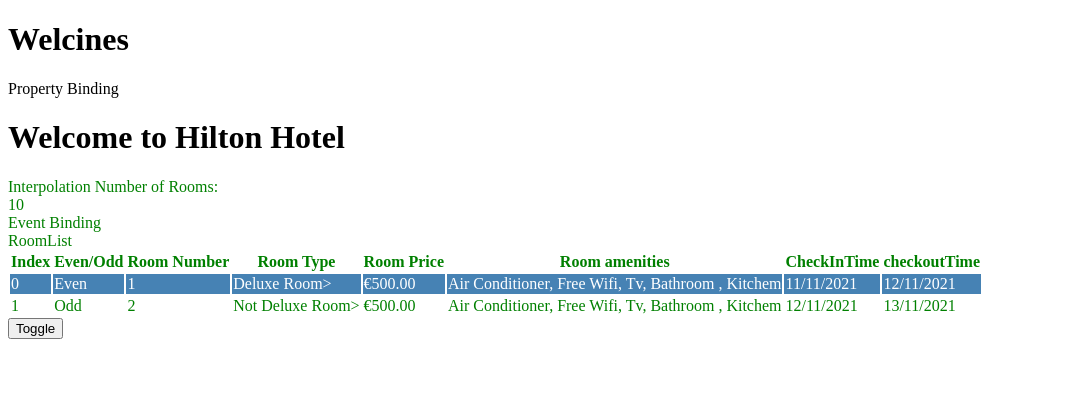
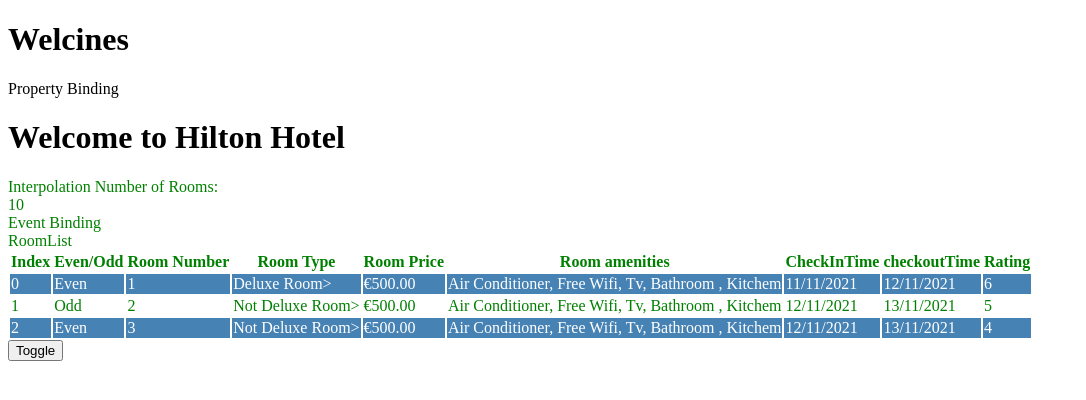
Before and after one commit to Emhyrvs/hotelinventoryapp, an Angular app: page / in a window 1280 px wide. Shown: the top 400 px of the page, without its empty margins (0-1086 px from the left). Built offline with nearby package versions, Linux system fonts and the light colour scheme.

Commit message:
przyblizenie

```diff
--- a/src/app/rooms/rooms.component.html
+++ b/src/app/rooms/rooms.component.html
@@ -30,10 +30,11 @@
             <th>Room amenities</th>
             <th> CheckInTime</th>
             <th>checkoutTime</th>
+            <th>Rating</th>
         </tr>
         <tr
          [ngClass]="e ? 'even' : 'odd'"
-        *ngFor="let room of roomList | slice: 0:2; let e = even; let o = odd; let i = index"
+        *ngFor="let room of roomList | slice: 0:3; let e = even; let o = odd; let i = index"
         >
             <td>{{i }}</td>
             <td>{{e? "Even" : "Odd"}}</td>
@@ -43,6 +44,8 @@
             <td>{{room.amenties}}</td>
             <td>{{room.checkinTime | date : 'dd/MM/yyyy'}}</td>
             <td>{{room.checkoutTime | date : 'dd/MM/yyyy'}}</td>
+
+            <td>{{room.rating | number : '1.0-0'}}</td>
         </tr>
     </table>
 
--- a/src/app/rooms/rooms.component.ts
+++ b/src/app/rooms/rooms.component.ts
@@ -35,7 +35,8 @@
   price : 500,
   photos: 'https://th.bing.com/th/id/R.6afc61b50aabe45a2e6c68eae2c217ba?rik=L2W0YWncfjZBVA&riu=http%3a%2f%2fwww.shutterstock.com%2fblog%2fwp-content%2fuploads%2fsites%2f5%2f2016%2f03%2ffall-trees-road-1.jpg&ehk=KA%2bzFrmYoWsdK4k7v%2fgfNkd1T2rdnNtpF5ICdLIxAeM%3d&risl=&pid=ImgRaw&r=0',
   checkinTime: new Date('11-November-2021'),
-  checkoutTime: new Date('12-Nov-2021')
+  checkoutTime: new Date('12-Nov-2021'),
+  rating: 5.6
   },
   {
     roomNumber: 2,
@@ -44,7 +45,8 @@
   price : 500,
   photos: 'https://th.bing.com/th/id/R.6afc61b50aabe45a2e6c68eae2c217ba?rik=L2W0YWncfjZBVA&riu=http%3a%2f%2fwww.shutterstock.com%2fblog%2fwp-content%2fuploads%2fsites%2f5%2f2016%2f03%2ffall-trees-road-1.jpg&ehk=KA%2bzFrmYoWsdK4k7v%2fgfNkd1T2rdnNtpF5ICdLIxAeM%3d&risl=&pid=ImgRaw&r=0',
   checkinTime: new Date('12-November-2021'),
-  checkoutTime: new Date('13-Nov-2021')
+  checkoutTime: new Date('13-Nov-2021'),
+  rating: 4.6
   },
 
 
@@ -56,7 +58,8 @@
   price : 500,
   photos: 'https://th.bing.com/th/id/R.6afc61b50aabe45a2e6c68eae2c217ba?rik=L2W0YWncfjZBVA&riu=http%3a%2f%2fwww.shutterstock.com%2fblog%2fwp-content%2fuploads%2fsites%2f5%2f2016%2f03%2ffall-trees-road-1.jpg&ehk=KA%2bzFrmYoWsdK4k7v%2fgfNkd1T2rdnNtpF5ICdLIxAeM%3d&risl=&pid=ImgRaw&r=0',
   checkinTime: new Date('12-November-2021'),
-  checkoutTime: new Date('13-Nov-2021')
+  checkoutTime: new Date('13-Nov-2021'),
+  rating: 3.6
   }
 
 
--- a/src/app/rooms/rooms.ts
+++ b/src/app/rooms/rooms.ts
@@ -13,5 +13,6 @@
     photos: string;
     checkinTime: Date;
     checkoutTime:Date;
+    rating: number;
 
 }
```
